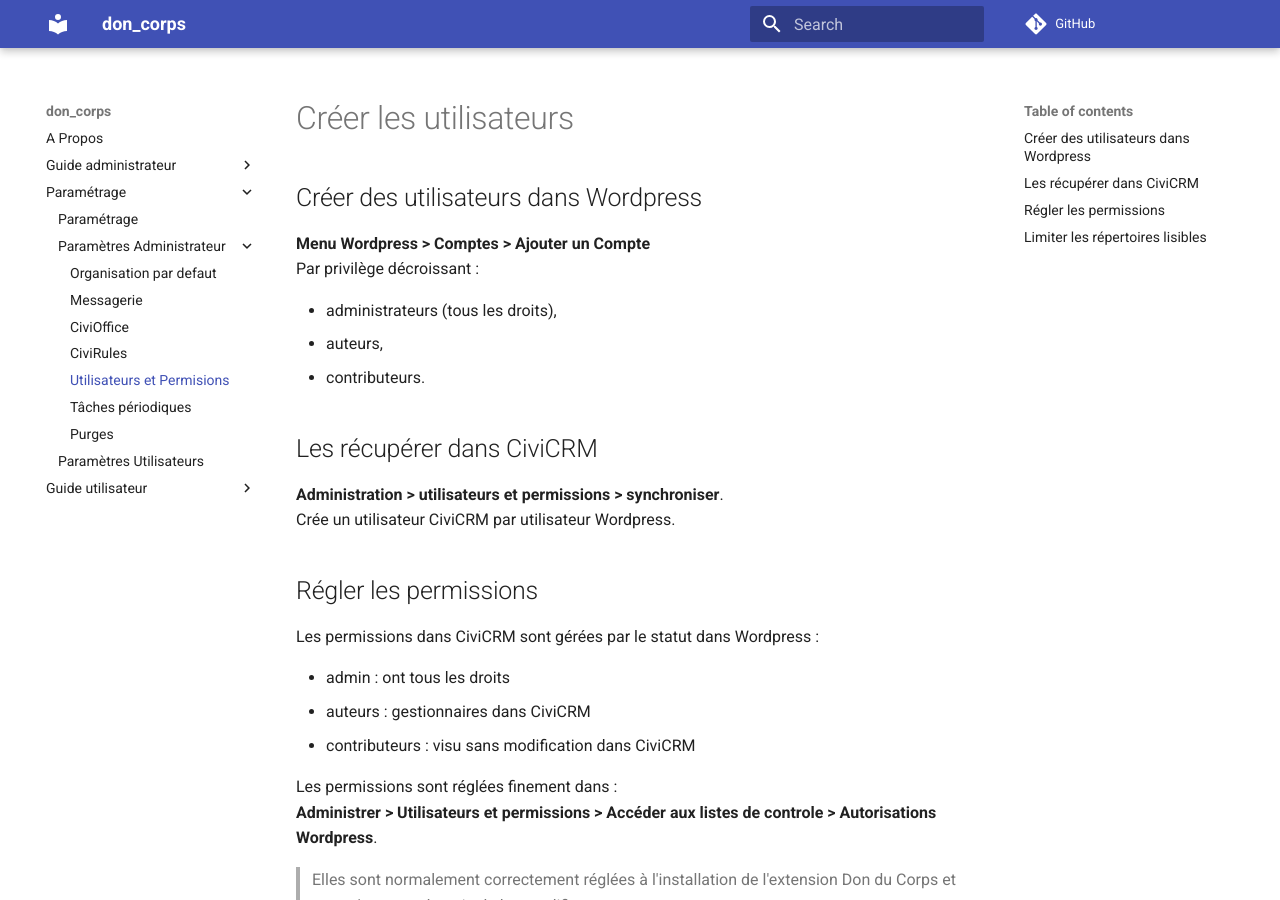
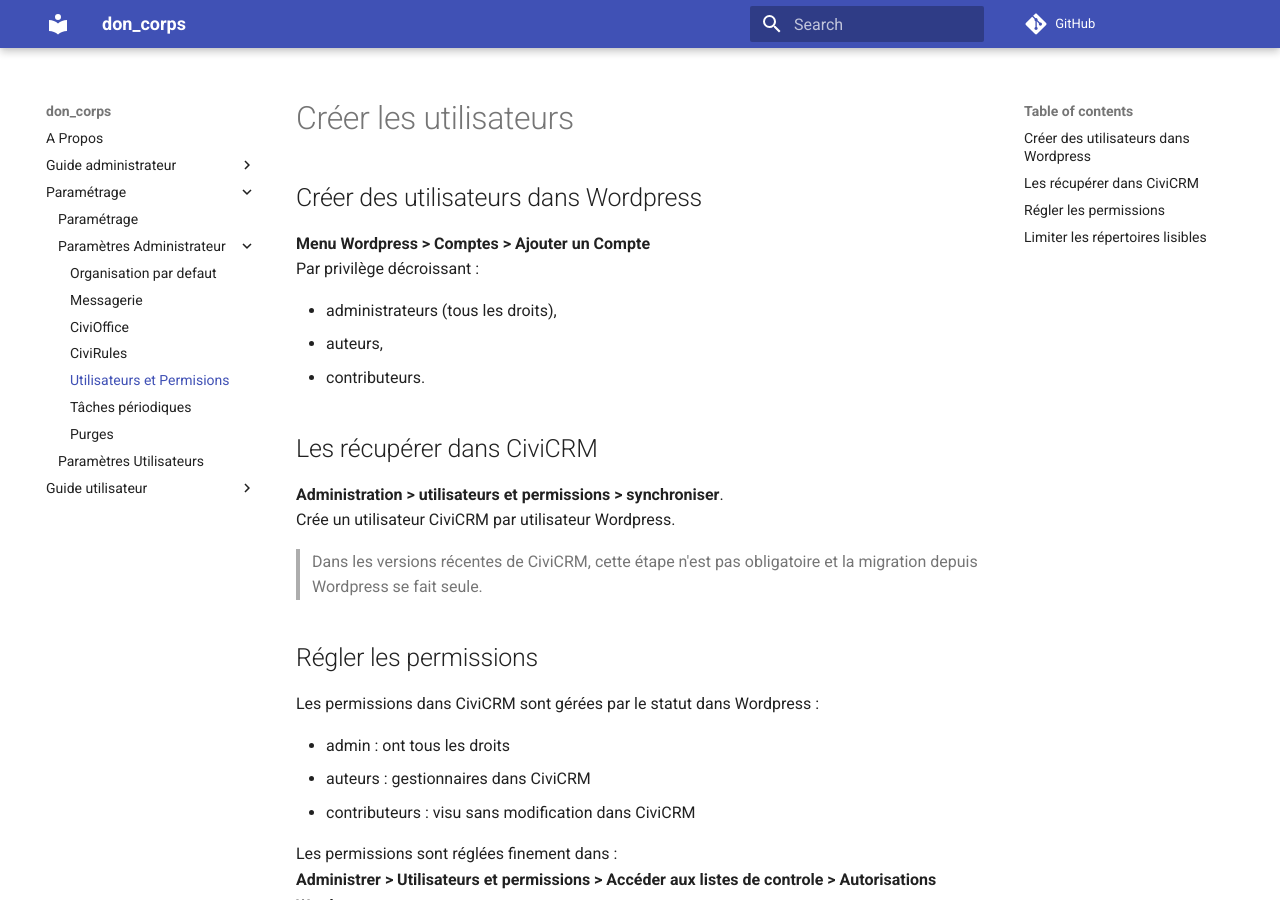
Before and after one commit to destrieux/ddc-doc, an MkDocs documentation site: the page built from docs/Parametrage/admin/utilisateurs.md, in a window 1280 px wide and 900 px high. Built offline with MkDocs 1.6.1 and Material for MkDocs 9.7.7, drawn with Linux system fonts in a browser that asks for light colours; comment, search, counter and statistics services are not loaded.

```diff
--- a/docs/Parametrage/admin/utilisateurs.md
+++ b/docs/Parametrage/admin/utilisateurs.md
@@ -11,6 +11,7 @@
 ## Les récupérer dans CiviCRM
 **Administration > utilisateurs et permissions > synchroniser**. <br>
 Crée un utilisateur CiviCRM par utilisateur Wordpress.
+> Dans les versions récentes de CiviCRM, cette étape n'est pas obligatoire et la migration depuis Wordpress se fait seule.
 
 ## Régler les permissions
 Les permissions dans CiviCRM sont gérées par le statut dans Wordpress :
```
